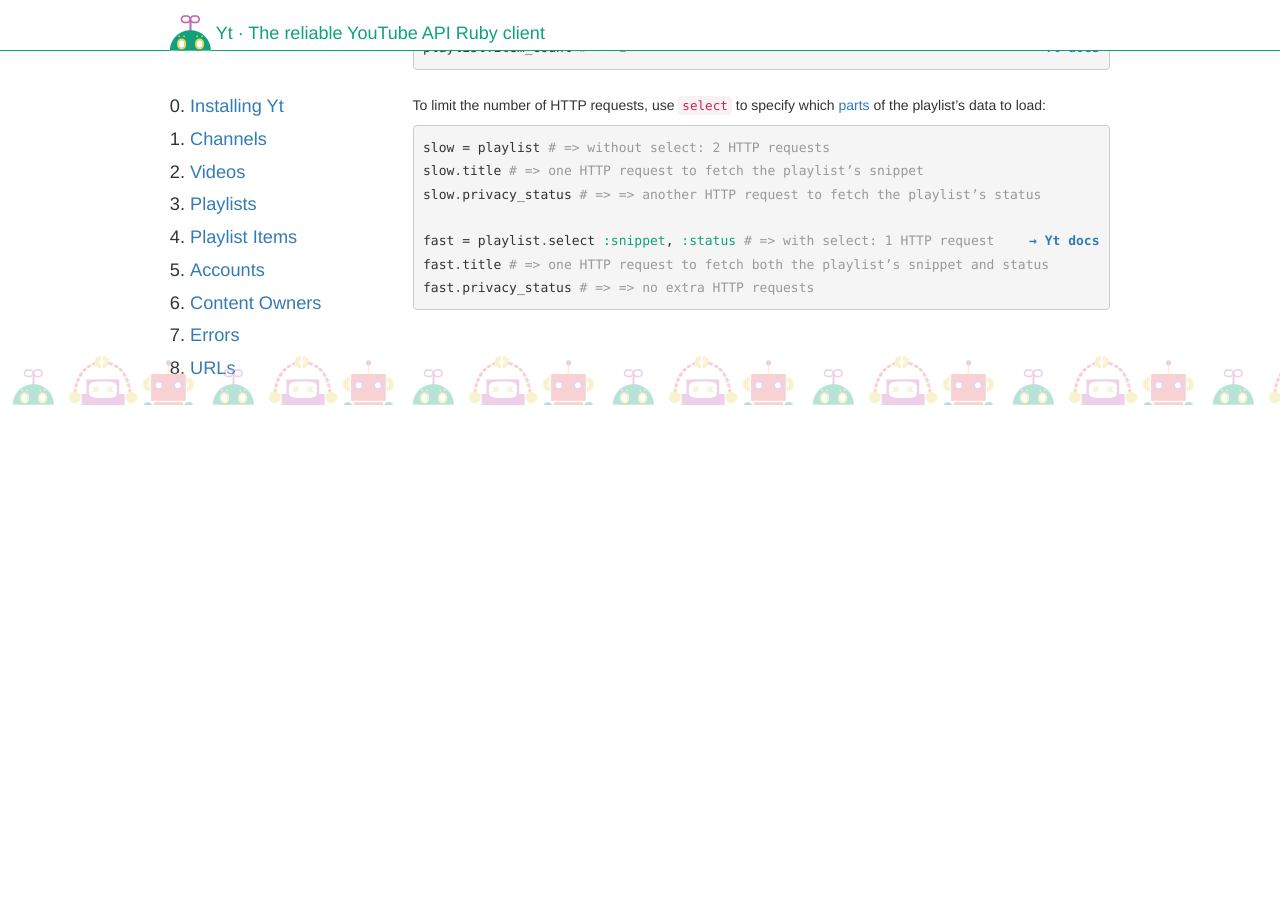
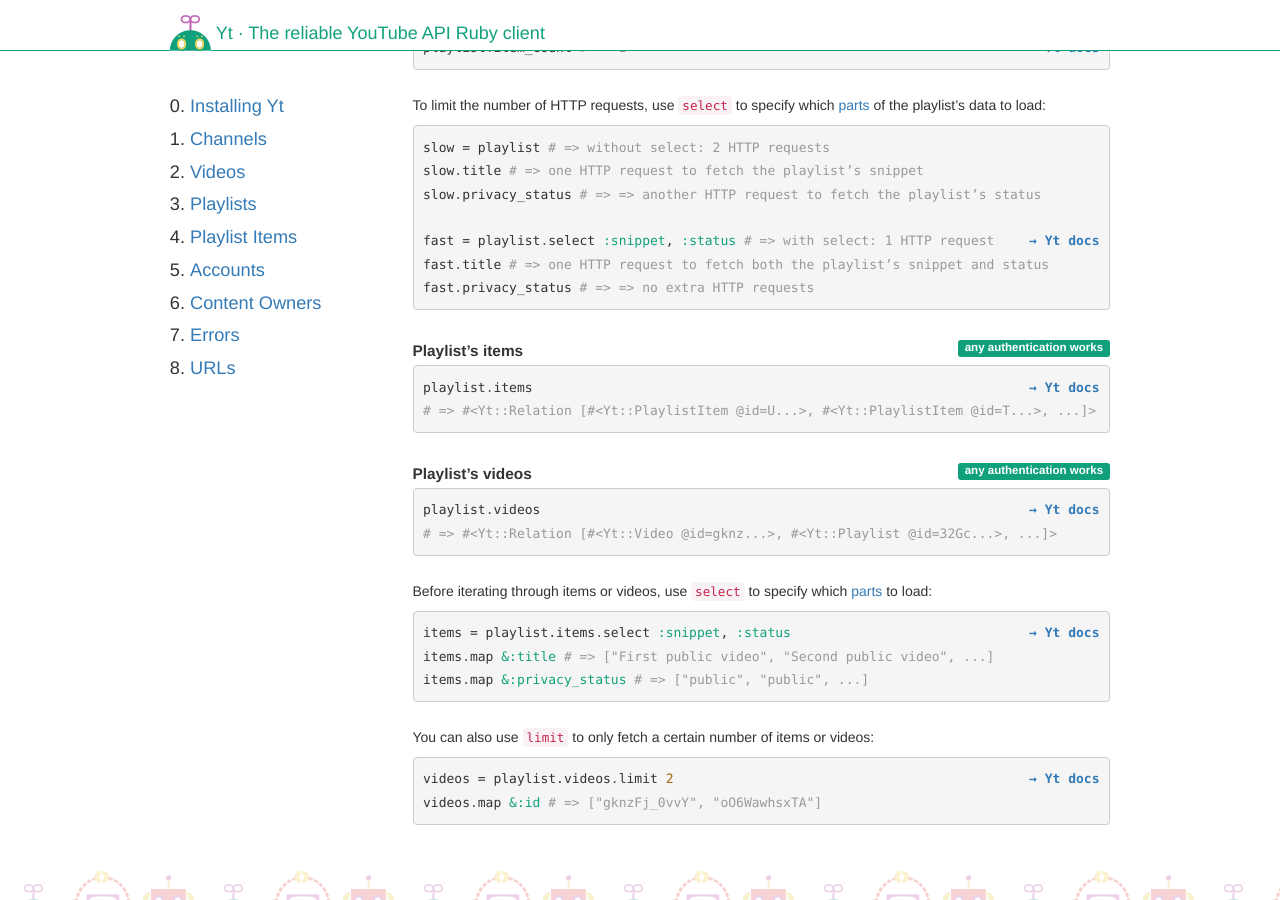
Before and after one commit to nullscreen/yt-core, a Jekyll site: the page built from docs/playlists.html, in a window 1280 px wide and 900 px high, scrolled down 882 px. Built offline with Jekyll 4.4.1, drawn with Linux system fonts in a browser that asks for light colours; nearby versions of some CDN libraries; some web fonts are replaced; before the commit the page ends 1287 px from its top, so only the background shows below that.

Commit message:
Add Playlist#videos

```diff
--- a/docs/playlists.html
+++ b/docs/playlists.html
@@ -66,3 +66,37 @@ playlist.title # => "First public playlist"
 {% include example.html object='fast' method='privacy_status' result='=> no extra HTTP requests' %}</pre>
   </div></dd>
 </dl>
+
+<dl>
+  {% include dt.html title="Playlist’s items" label="success" auth="any authentication works" %}
+  <dd><a class="anchor" id="items"></a><div class="highlight"><pre>
+{% include doc.html instance="Playlist#items" %}{% include example.html object='playlist' method='items' %}
+{% include example.html result='#&lt;Yt::Relation [#&lt;Yt::PlaylistItem @id=U...&gt;, #&lt;Yt::PlaylistItem @id=T...&gt;, ...]&gt;' %}</pre>
+  </div></dd>
+</dl>
+<dl>
+  {% include dt.html title="Playlist’s videos" label="success" auth="any authentication works" %}
+  <dd><a class="anchor" id="videos"></a><div class="highlight"><pre>
+{% include doc.html instance="Playlist#videos" %}{% include example.html object='playlist' method='videos' %}
+{% include example.html result='#&lt;Yt::Relation [#&lt;Yt::Video @id=gknz...&gt;, #&lt;Yt::Playlist @id=32Gc...&gt;, ...]&gt;' %}</pre>
+  </div></dd>
+</dl>
+<p>
+  Before iterating through items or videos, use <code>select</code> to specify which <a href="https://developers.google.com/youtube/v3/docs/videos/list#part">parts</a> to load:
+</p>
+<dl>
+  <dd><a class="anchor" id="select"></a><div class="highlight"><pre>
+{% include doc.html instance="Relation#select" %}{% include example.html object='items = playlist.items' method='select' params=' <span class="ss">:snippet</span>, <span class="ss">:status</span>' %}
+{% include example.html object='items' method='map <span class="ss">&amp;:title</span>' result='["First public video", "Second public video", ...]' %}
+{% include example.html object='items' method='map <span class="ss">&amp;:privacy_status</span>' result='["public", "public", ...]' %}</pre>
+  </div></dd>
+</dl>
+<p>
+  You can also use <code>limit</code> to only fetch a certain number of items or videos:
+</p>
+<dl>
+  <dd><a class="anchor" id="limit"></a><div class="highlight"><pre>
+{% include doc.html instance="Relation#limit" %}{% include example.html object='videos = playlist.videos' method='limit' params=' <span class="mi">2</span>' %}
+{% include example.html object='videos' method='map <span class="ss">&amp;:id</span>' result='["gknzFj_0vvY", "oO6WawhsxTA"]' %}</pre>
+  </div></dd>
+</dl>
```
Also changed, not shown: lib/yt/playlist.rb (+34 -0 lines), spec/playlist/videos_spec.rb (added, +62 -0 lines), CHANGELOG.md.
